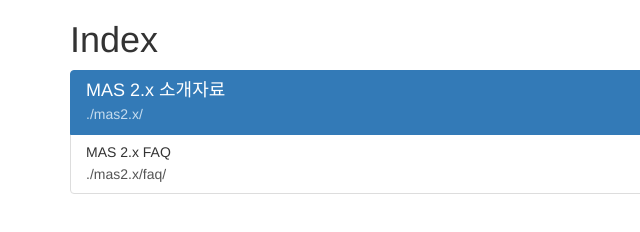
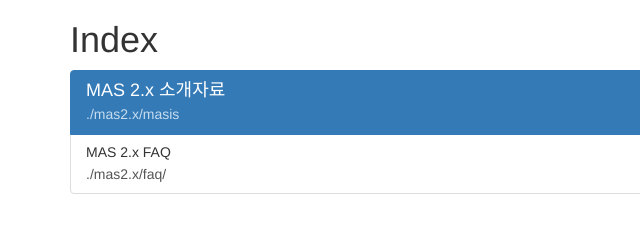
Before and after one commit to nitgen/nitgen.github.io, a plain HTML site: page index.html in a window 1280 px wide. Shown: the full height of the page, 0-640 px from the left. Drawn offline with nearby package versions, Linux system fonts and the light colour scheme.

Commit message:
change masis uri

```diff
--- a/index.html
+++ b/index.html
@@ -13,7 +13,7 @@
     <div class="list-group">
         <a href="./mas2.x/" class="list-group-item active">
             <h4 class="list-group-item-heading">MAS 2.x 소개자료</h4>
-            <p class="list-group-item-text">./mas2.x/</p>
+            <p class="list-group-item-text">./mas2.x/masis</p>
         </a>
         <a href="./mas2.x/faq/" class="list-group-item">
             <h5 class="list-group-item-heading">MAS 2.x FAQ</h5>
```
